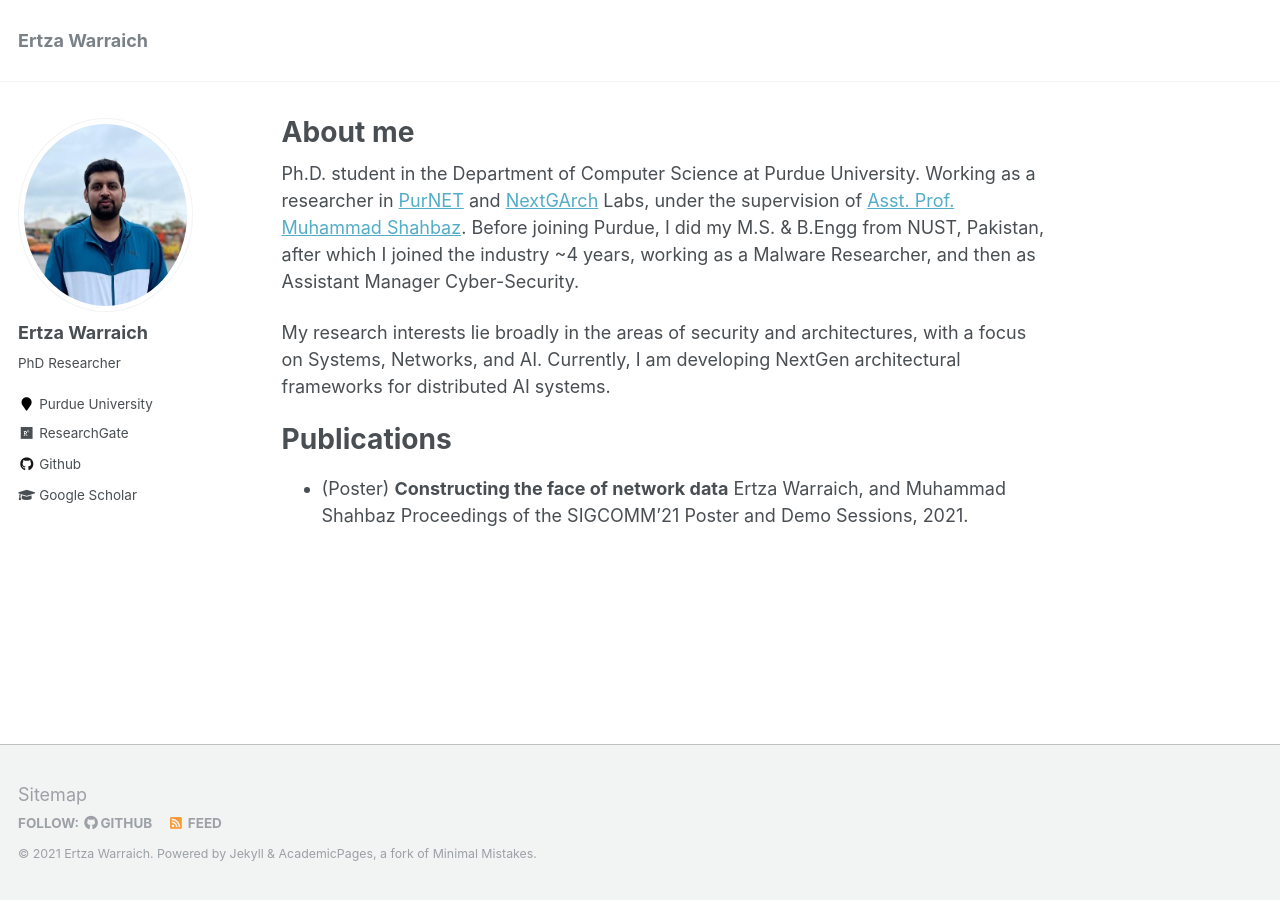
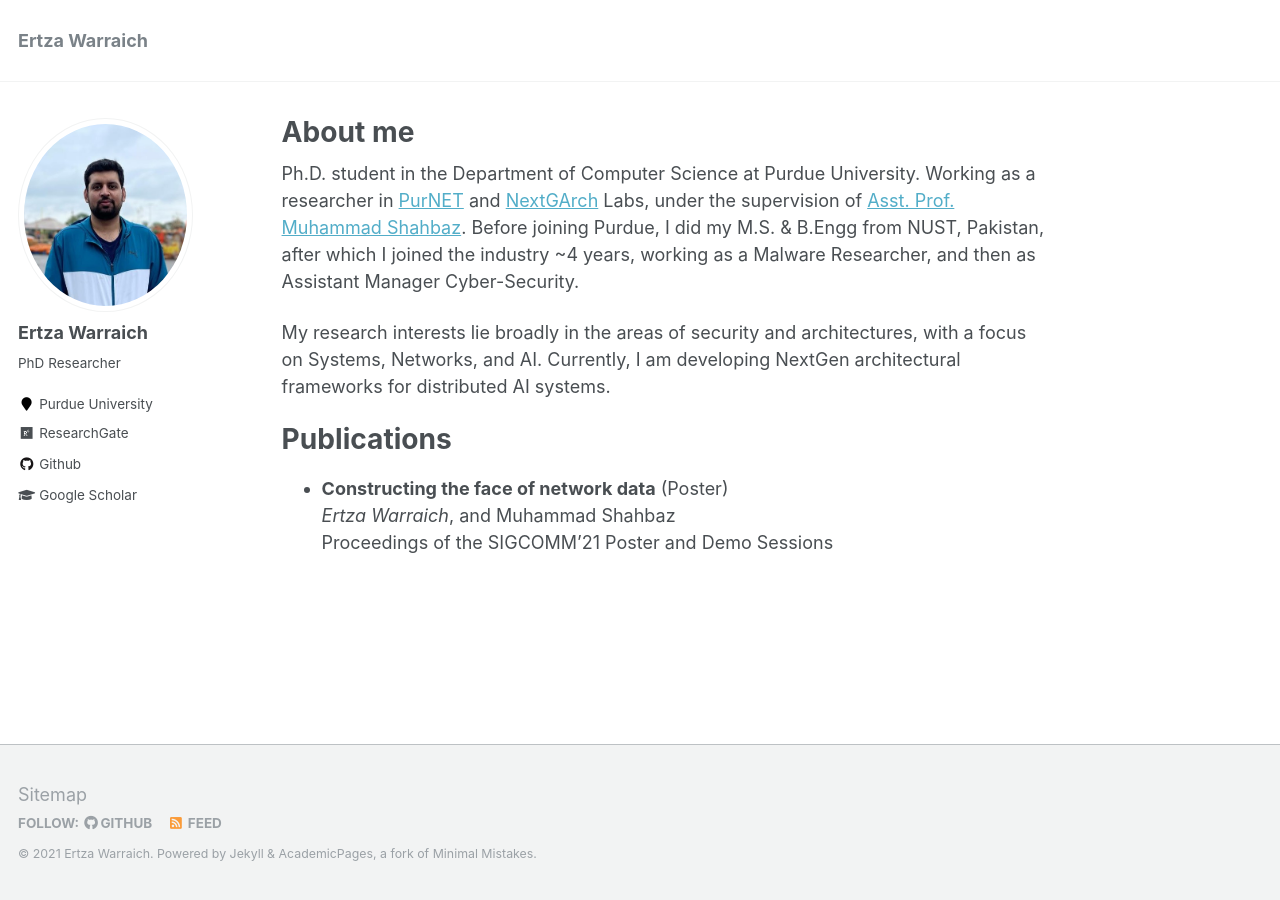
Before and after one commit to ertza/ertza.github.io, a Jekyll site: the page built from _pages/about.md, in a window 1280 px wide. Built offline with Jekyll 4.4.1, drawn with Linux system fonts in a browser that asks for light colours.

Commit message:
Update about.md

```diff
--- a/_pages/about.md
+++ b/_pages/about.md
@@ -16,6 +16,6 @@ My research interests lie broadly in the areas of security and architectures, wi
 
 Publications
 ======
-- (Poster) **Constructing the face of network data**
- Ertza Warraich, and Muhammad Shahbaz
- Proceedings of the SIGCOMM'21 Poster and Demo Sessions, 2021.
+- **Constructing the face of network data** (Poster) <br>
+ *Ertza Warraich*, and Muhammad Shahbaz <br>
+ Proceedings of the SIGCOMM'21 Poster and Demo Sessions
```
